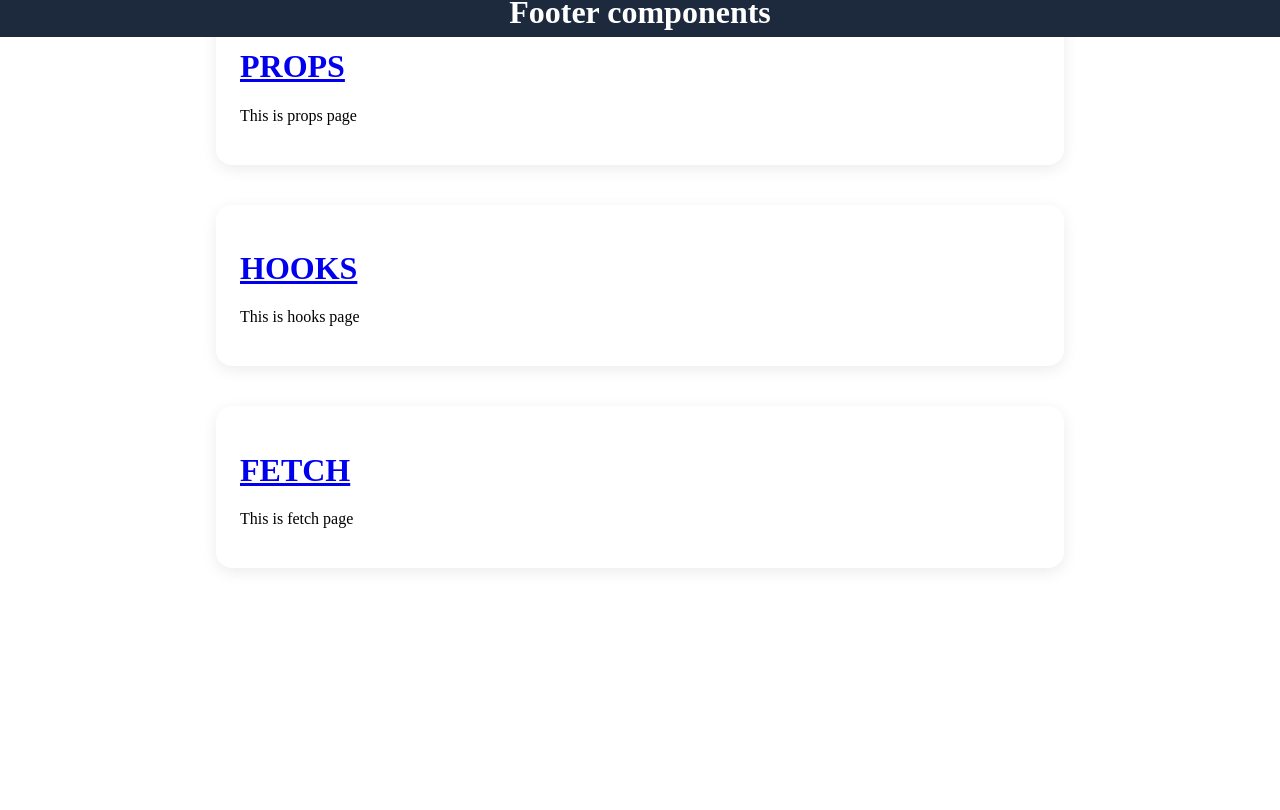
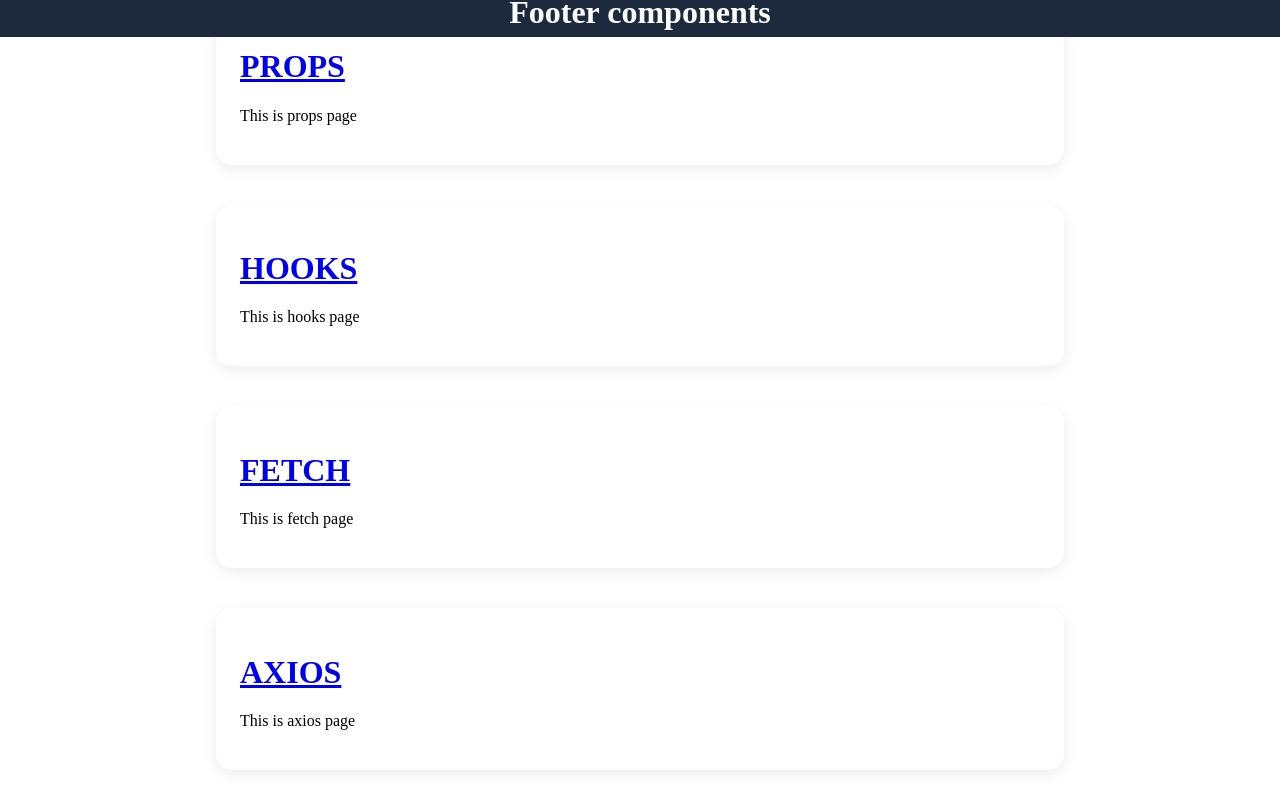
Before and after one commit to Sujeeththan/react-learning-2, a React (Vite) app: page / in a window 1280 px wide. Shown: the part 763-1573 px from the top of the page. Before the commit the page ends 1421 px from the top, so only its background shows below. Built offline with nearby package versions, Linux system fonts and the light colour scheme.

Commit message:
HomeCard add

```diff
--- a/src/pages/Home.jsx
+++ b/src/pages/Home.jsx
@@ -9,6 +9,7 @@ function Home() {
       <HomeCard url="props" />
       <HomeCard url="hooks" />
       <HomeCard url="fetch" />
+      <HomeCard url="axios" />
 
       {/* <HomeCard url="forms" /> */}
     </>
```
